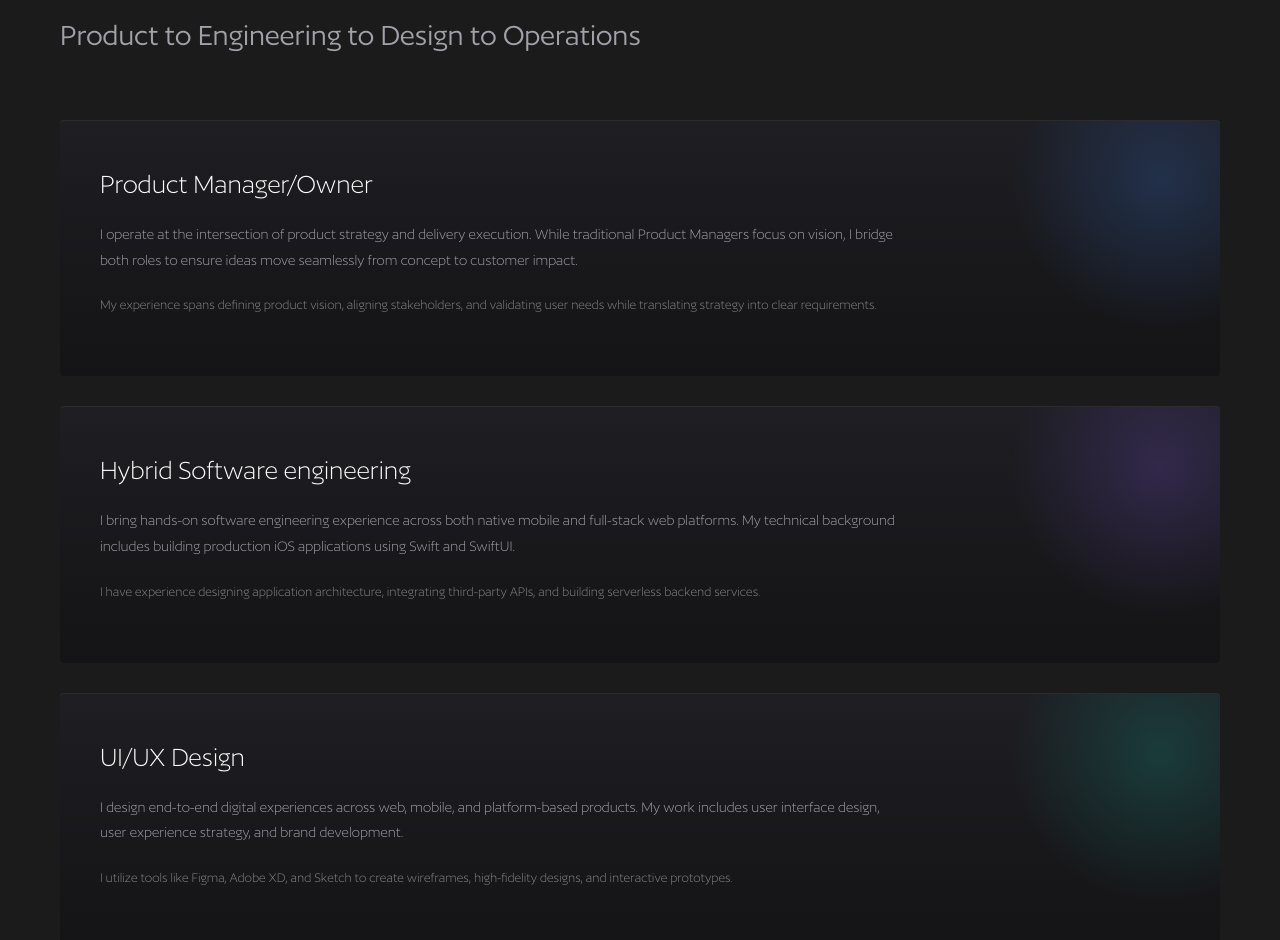
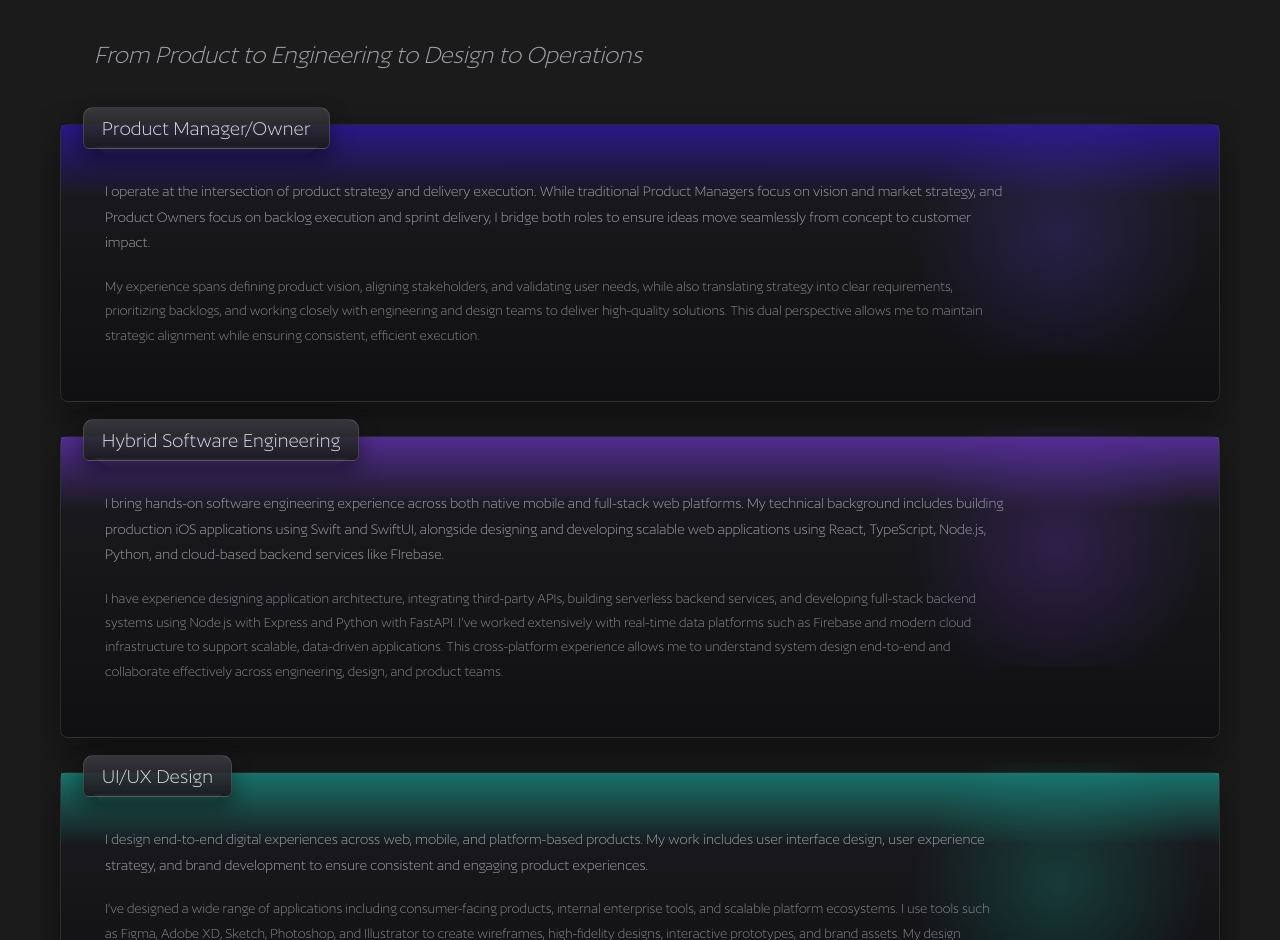
Before and after one commit to joemurphy3515/Portfolio, a React (Vite) app: page / in a window 1280 px wide. Shown: the part 1312-2252 px from the top of the page. Built offline with nearby package versions, Linux system fonts and the light colour scheme.

Commit message:
format changes/class updates

```diff
--- a/src/App.css
+++ b/src/App.css
@@ -129,11 +129,9 @@ body {
   top: 0;
   left: 50%;
   transform: translateX(-50%);
-
   width: 100%;
   max-width: 1200px;
   z-index: 10;
-
   padding: 30px 20px;
 }
 
@@ -158,7 +156,7 @@ body {
   border: 1px solid rgba(255, 255, 255, 0.05);
 }
 
-.nav-pill a {
+.nav-pill-link {
   color: var(--text-secondary);
   text-decoration: none;
   font-size: 0.9rem;
@@ -167,8 +165,8 @@ body {
   transition: all 0.3s ease;
 }
 
-.nav-pill a.active,
-.nav-pill a:hover {
+.nav-pill-link--active,
+.nav-pill-link:hover {
   background-color: rgba(255, 255, 255, 0.15);
   color: white;
 }
@@ -211,47 +209,7 @@ body {
   opacity: 0.5;
 }
 
-.hero-glow {
-  position: absolute;
-  top: 0;
-  left: 0;
-  width: 100%;
-  height: 100%;
-  z-index: -1;
-  pointer-events: none;
-  background: transparent;
-
-  -webkit-mask-image: linear-gradient(to bottom, black 85%, transparent 100%);
-  mask-image: linear-gradient(to bottom, black 85%, transparent 100%);
-}
-
-.hero-glow::before,
-.hero-glow::after {
-  content: "";
-  position: absolute;
-  bottom: -40%;
-  width: 150%;
-  height: 60%;
-  border-radius: 100%;
-
-  filter: blur(300px);
-
-  opacity: 0.6;
-}
-
-.hero-glow::before {
-  left: -25%;
-  background: #2064e1;
-  transform: rotate(-10deg);
-}
-
-.hero-glow::after {
-  right: -25%;
-  background: #20e1a8;
-  transform: rotate(10deg);
-}
-
-.hero h1 {
+.hero-title {
   font-family: var(--font-display);
   font-size: 4rem;
   line-height: 1.1;
@@ -281,11 +239,11 @@ body {
   margin-bottom: 40px;
 }
 
-.section-header.space-between {
+.section-header--space-between {
   justify-content: space-between;
 }
 
-.flex-align {
+.section-header-left {
   display: flex;
   align-items: center;
 }
@@ -297,9 +255,8 @@ body {
   margin-right: 15px;
 }
 
-h2 {
+.section-title {
   font-family: var(--font-body);
-  font-weight: 600;
   font-size: 2rem;
   font-weight: 600;
 }
@@ -334,7 +291,7 @@ h2 {
   color: var(--text-primary);
 }
 
-.work-tab.active {
+.work-tab--active {
   color: var(--accent-blue);
   border-left: 2px solid var(--accent-blue);
   background: linear-gradient(
@@ -344,7 +301,7 @@ h2 {
   );
 }
 
-.work-content h3 {
+.work-role {
   font-family: var(--font-body);
   font-size: 1.5rem;
   margin-bottom: 5px;
@@ -370,114 +327,166 @@ h2 {
   color: var(--text-secondary);
 }
 
-.work-list li {
+.work-list-item {
   margin-bottom: 10px;
 }
 
 .big-outline-text {
   font-family: var(--font-display);
   font-size: 5rem;
-  color: transparent;
-  -webkit-text-stroke: 1px var(--accent-blue);
-  opacity: 0.8;
-  margin-bottom: 10px;
-  letter-spacing: 2px;
+  color: var(--accent-blue);
 }
 
 .section-subtext {
   font-family: var(--font-accent);
-  font-weight: 400;
+  font-weight: 300;
+  font-style: italic;
   color: var(--text-secondary);
-  margin-bottom: 60px;
-  font-size: 2rem;
+  margin: 0;
+  font-size: 1.7rem;
 }
 
-.cards-stack {
-  display: flex;
-  flex-direction: column;
-  gap: 30px;
-}
-
-.feature-card {
-  padding: 40px;
-  border-radius: 4px;
-  background: linear-gradient(
-    180deg,
-    rgba(30, 30, 35, 1) 0%,
-    rgba(20, 20, 22, 1) 100%
-  );
-  border-top: 1px solid rgba(255, 255, 255, 0.1);
+.what-header {
   position: relative;
+  padding: 34px 34px 22px;
   overflow: hidden;
 }
 
-.card-pm::before {
+.folders-stack {
+  display: flex;
+  flex-direction: column;
+  gap: 34px;
+  margin-top: 26px;
+}
+
+.folder-card {
+  position: relative;
+  border-radius: 8px;
+  border: 1px solid rgba(255, 255, 255, 0.1);
+  background: linear-gradient(
+    180deg,
+    rgba(28, 28, 32, 1) 0%,
+    rgba(16, 16, 18, 1) 100%
+  );
+  box-shadow: 0 18px 40px rgba(0, 0, 0, 0.45);
+  overflow: visible;
+}
+
+.folder-card::before {
   content: "";
   position: absolute;
+  left: 0;
+  right: 0;
   top: 0;
-  right: 0;
-  width: 300px;
-  height: 300px;
+  height: 72px;
+  background: var(--folder-accent, rgba(139, 92, 246, 0.8));
+  opacity: 0.55;
+}
+
+.folder-card::after {
+  content: "";
+  position: absolute;
+  top: -10px;
+  right: -10px;
+  width: 340px;
+  height: 240px;
   background: radial-gradient(
     circle,
-    rgba(59, 130, 246, 0.2) 0%,
+    var(--folder-glow, rgba(139, 92, 246, 0.22)) 0%,
     transparent 70%
   );
-  transform: translate(30%, -30%);
+  pointer-events: none;
 }
 
-.card-eng::before {
+.folder-tab {
+  position: absolute;
+  top: -18px;
+  left: 22px;
+  height: 42px;
+  display: inline-flex;
+  align-items: center;
+  padding: 0 18px;
+  border-radius: 10px 10px 6px 6px;
+  border: 1px solid rgba(255, 255, 255, 0.14);
+  background: linear-gradient(
+    180deg,
+    rgba(60, 60, 66, 0.85) 0%,
+    rgba(25, 25, 28, 0.92) 100%
+  );
+  box-shadow: 0 10px 22px rgba(0, 0, 0, 0.45);
+  z-index: 2;
+}
+
+.folder-tab::before {
   content: "";
   position: absolute;
-  top: 0;
-  right: 0;
-  width: 300px;
-  height: 300px;
-  background: radial-gradient(
-    circle,
-    rgba(139, 92, 246, 0.2) 0%,
-    transparent 70%
+  left: 10px;
+  right: 10px;
+  bottom: -10px;
+  height: 12px;
+  border-left: 1px solid rgba(255, 255, 255, 0.1);
+  border-right: 1px solid rgba(255, 255, 255, 0.1);
+  background: linear-gradient(
+    180deg,
+    rgba(255, 255, 255, 0.06) 0%,
+    rgba(255, 255, 255, 0) 100%
   );
-  transform: translate(30%, -30%);
+  opacity: 0.9;
+  clip-path: polygon(0 0, 100% 0, 92% 100%, 8% 100%);
 }
 
-.card-design::before {
-  content: "";
-  position: absolute;
-  top: 0;
-  right: 0;
-  width: 300px;
-  height: 300px;
-  background: radial-gradient(
-    circle,
-    rgba(20, 184, 166, 0.2) 0%,
-    transparent 70%
-  );
-  transform: translate(30%, -30%);
+.folder-tab-text {
+  font-family: var(--font-accent);
+  font-weight: 200;
+  font-size: 1.35rem;
+  letter-spacing: 0.2px;
+  color: rgba(255, 255, 255, 0.86);
 }
 
-.feature-card h3 {
-  font-family: var(--font-accent);
-  font-weight: 200;
-  font-size: 1.8rem;
-  margin-bottom: 15px;
+.folder-body {
   position: relative;
   z-index: 1;
+  padding: 54px 44px 36px;
 }
 
-.feature-card p {
+.folder-body-text {
   font-family: var(--font-accent);
   font-weight: 200;
   color: var(--text-secondary);
-  max-width: 800px;
-  margin-bottom: 20px;
-  position: relative;
-  z-index: 1;
+  max-width: 900px;
+  margin-bottom: 18px;
 }
 
-.feature-card .small-text {
-  font-size: 0.9rem;
-  opacity: 0.8;
+.folder-body-text--small {
+  font-size: 0.95rem;
+  opacity: 0.82;
+}
+
+.folder-pm {
+  --folder-accent: linear-gradient(
+    180deg,
+    rgb(53, 19, 222) 0%,
+    rgba(72, 55, 158, 0) 100%
+  );
+  --folder-glow: rgba(92, 64, 226, 0.22);
+}
+
+.folder-eng {
+  --folder-accent: linear-gradient(
+    180deg,
+    rgba(124, 58, 237, 1) 0%,
+    rgba(124, 58, 237, 0) 100%
+  );
+  --folder-glow: rgba(124, 58, 237, 0.22);
+}
+
+.folder-design {
+  --folder-accent: linear-gradient(
+    180deg,
+    rgba(20, 184, 166, 1) 0%,
+    rgba(20, 184, 166, 0) 100%
+  );
+  --folder-glow: rgba(20, 184, 166, 0.22);
 }
 
 .github-btn {
@@ -524,6 +533,12 @@ h2 {
   margin-bottom: 20px;
 }
 
+.project-title {
+  font-family: var(--font-accent);
+  font-weight: 700;
+  font-size: 1.05rem;
+}
+
 .project-logo-placeholder {
   font-weight: bold;
   font-size: 0.8rem;
@@ -545,7 +560,7 @@ h2 {
   flex-wrap: wrap;
 }
 
-.project-tags span {
+.project-tag {
   font-size: 0.75rem;
   color: var(--accent-blue);
   font-family: monospace;
@@ -558,14 +573,16 @@ h2 {
   margin-top: 50px;
 }
 
-.footer h2 {
+.footer-title {
   font-size: 2.5rem;
   margin-bottom: 15px;
+  font-family: var(--font-body);
 }
 
-.footer p {
+.footer-subtitle {
   color: var(--text-secondary);
   margin-bottom: 30px;
+  font-family: var(--font-body);
 }
 
 .cta-btn {
@@ -586,7 +603,7 @@ h2 {
 }
 
 @media (max-width: 768px) {
-  .hero h1 {
+  .hero-title {
     font-size: 3rem;
   }
 
@@ -610,7 +627,7 @@ h2 {
     border-bottom: 2px solid transparent;
   }
 
-  .work-tab.active {
+  .work-tab--active {
     border-left: none;
     border-bottom: 2px solid var(--accent-blue);
     background: linear-gradient(
@@ -627,4 +644,16 @@ h2 {
   .nav-pill {
     display: none;
   }
+
+  .folder-body {
+    padding: 52px 22px 28px;
+  }
+
+  .folder-tab {
+    left: 14px;
+  }
+
+  .folder-tab-text {
+    font-size: 1.15rem;
+  }
 }
--- a/src/App.tsx
+++ b/src/App.tsx
@@ -1,5 +1,5 @@
 import React, { useState } from "react";
-import { Github, ExternalLink } from "lucide-react";
+import { Github } from "lucide-react";
 import "./App.css";
 
 const App = () => {
@@ -78,23 +78,33 @@ const App = () => {
     { name: "Zeta Script", tags: ["TypeScript", "AWS"] },
   ];
 
+  const activeJob = workHistory[activeWorkIndex];
+
   return (
     <div className="app-container">
       <nav className="navbar">
         <div className="logo">JM</div>
         <div className="nav-pill">
-          <a href="#home" className="active">
+          <a href="#home" className="nav-pill-link nav-pill-link--active">
             Home
           </a>
-          <a href="#about">About</a>
-          <a href="#work">Work</a>
-          <a href="#resume">Resume</a>
-          <a href="#contact">Contact</a>
+          <a href="#about" className="nav-pill-link">
+            About
+          </a>
+          <a href="#work" className="nav-pill-link">
+            Work
+          </a>
+          <a href="#resume" className="nav-pill-link">
+            Resume
+          </a>
+          <a href="#contact" className="nav-pill-link">
+            Contact
+          </a>
         </div>
       </nav>
 
-      <header className="hero">
-        <h1>
+      <header className="hero" id="home">
+        <h1 className="hero-title">
           The
           <br />
           Full-Stack
@@ -108,15 +118,13 @@ const App = () => {
         </p>
       </header>
 
-      <div className="blue-circle"></div>
-      <div className="green-circle"></div>
-
-     {/*<div className="hero-glow"></div>*/}
+      <div className="blue-circle" />
+      <div className="green-circle" />
 
       <section className="section-container" id="work">
         <div className="section-header">
-          <div className="vertical-bar"></div>
-          <h2>Work</h2>
+          <div className="vertical-bar" />
+          <h2 className="section-title">Work</h2>
         </div>
 
         <div className="work-layout">
@@ -124,88 +132,128 @@ const App = () => {
             {workHistory.map((job, index) => (
               <button
                 key={index}
-                className={`work-tab ${activeWorkIndex === index ? "active" : ""}`}
+                className={`work-tab ${activeWorkIndex === index ? "work-tab--active" : ""}`}
                 onClick={() => setActiveWorkIndex(index)}
+                type="button"
               >
                 {job.company}
               </button>
             ))}
           </div>
+
           <div className="work-content">
-            <h3>{workHistory[activeWorkIndex].role}</h3>
-            <span className="work-date">
-              {workHistory[activeWorkIndex].period}
-            </span>
-            <p className="work-desc">
-              {workHistory[activeWorkIndex].description}
-            </p>
+            <h3 className="work-role">{activeJob.role}</h3>
+            <span className="work-date">{activeJob.period}</span>
+            <p className="work-desc">{activeJob.description}</p>
             <ul className="work-list">
-              {workHistory[activeWorkIndex].highlights.map((point, i) => (
-                <li key={i}>{point}</li>
+              {activeJob.highlights.map((point, i) => (
+                <li className="work-list-item" key={i}>
+                  {point}
+                </li>
               ))}
             </ul>
           </div>
         </div>
       </section>
 
-      <section className="section-container">
+      <section className="section-container what-i-do">
+        <div className="what-header">
           <h2 className="big-outline-text">What I Do</h2>
           <p className="section-subtext">
-          Product to Engineering to Design to Operations
-        </p>
-
-        <div className="cards-stack">
-          <div className="feature-card card-pm">
-            <h3>Product Manager/Owner</h3>
-            <p>
-              I operate at the intersection of product strategy and delivery
-              execution. While traditional Product Managers focus on vision, I
-              bridge both roles to ensure ideas move seamlessly from concept to
-              customer impact.
-            </p>
-            <p className="small-text">
-              My experience spans defining product vision, aligning
-              stakeholders, and validating user needs while translating strategy
-              into clear requirements.
+            From Product to Engineering to Design to Operations
           </p>
         </div>
 
-          <div className="feature-card card-eng">
-            <h3>Hybrid Software engineering</h3>
-            <p>
+        <div className="folders-stack">
+          <article className="folder-card folder-pm">
+            <div className="folder-tab">
+              <span className="folder-tab-text">Product Manager/Owner</span>
+            </div>
+
+            <div className="folder-body">
+              <p className="folder-body-text">
+                I operate at the intersection of product strategy and delivery
+                execution. While traditional Product Managers focus on vision
+                and market strategy, and Product Owners focus on backlog
+                execution and sprint delivery, I bridge both roles to ensure
+                ideas move seamlessly from concept to customer impact.
+              </p>
+              <p className="folder-body-text folder-body-text--small">
+                My experience spans defining product vision, aligning
+                stakeholders, and validating user needs, while also translating
+                strategy into clear requirements, prioritizing backlogs, and
+                working closely with engineering and design teams to deliver
+                high-quality solutions. This dual perspective allows me to
+                maintain strategic alignment while ensuring consistent,
+                efficient execution.
+              </p>
+            </div>
+          </article>
+
+          <article className="folder-card folder-eng">
+            <div className="folder-tab">
+              <span className="folder-tab-text">
+                Hybrid Software Engineering
+              </span>
+            </div>
+
+            <div className="folder-body">
+              <p className="folder-body-text">
                 I bring hands-on software engineering experience across both
                 native mobile and full-stack web platforms. My technical
                 background includes building production iOS applications using
-              Swift and SwiftUI.
+                Swift and SwiftUI, alongside designing and developing scalable
+                web applications using React, TypeScript, Node.js, Python, and
+                cloud-based backend services like FIrebase.
               </p>
-            <p className="small-text">
-              I have experience designing application architecture, integrating
-              third-party APIs, and building serverless backend services.
+              <p className="folder-body-text folder-body-text--small">
+                I have experience designing application architecture,
+                integrating third-party APIs, building serverless backend
+                services, and developing full-stack backend systems using
+                Node.js with Express and Python with FastAPI. I’ve worked
+                extensively with real-time data platforms such as Firebase and
+                modern cloud infrastructure to support scalable, data-driven
+                applications. This cross-platform experience allows me to
+                understand system design end-to-end and collaborate effectively
+                across engineering, design, and product teams.
               </p>
             </div>
+          </article>
 
-          <div className="feature-card card-design">
-            <h3>UI/UX Design</h3>
-            <p>
+          <article className="folder-card folder-design">
+            <div className="folder-tab">
+              <span className="folder-tab-text">UI/UX Design</span>
+            </div>
+
+            <div className="folder-body">
+              <p className="folder-body-text">
                 I design end-to-end digital experiences across web, mobile, and
                 platform-based products. My work includes user interface design,
-              user experience strategy, and brand development.
+                user experience strategy, and brand development to ensure
+                consistent and engaging product experiences.
               </p>
-            <p className="small-text">
-              I utilize tools like Figma, Adobe XD, and Sketch to create
-              wireframes, high-fidelity designs, and interactive prototypes.
+              <p className="folder-body-text folder-body-text--small">
+                I’ve designed a wide range of applications including
+                consumer-facing products, internal enterprise tools, and
+                scalable platform ecosystems. I use tools such as Figma, Adobe
+                XD, Sketch, Photoshop, and Illustrator to create wireframes,
+                high-fidelity designs, interactive prototypes, and brand assets.
+                My design process blends user research, usability principles,
+                and product strategy to deliver intuitive, high-impact
+                experiences.
               </p>
             </div>
+          </article>
         </div>
       </section>
 
       <section className="section-container">
-        <div className="section-header space-between">
-          <div className="flex-align">
-            <div className="vertical-bar"></div>
-            <h2>Venture Projects</h2>
+        <div className="section-header section-header--space-between">
+          <div className="section-header-left">
+            <div className="vertical-bar" />
+            <h2 className="section-title">Venture Projects</h2>
           </div>
-          <button className="github-btn">
+          <button className="github-btn" type="button">
             <Github size={18} /> Github
           </button>
         </div>
@@ -214,7 +262,7 @@ const App = () => {
           {projects.map((project, index) => (
             <div className="project-card" key={index}>
               <div className="project-header">
-                <h4>{project.name}</h4>
+                <h4 className="project-title">{project.name}</h4>
                 <div className="project-logo-placeholder">Logo</div>
               </div>
               <p className="project-desc">
@@ -223,7 +271,9 @@ const App = () => {
               </p>
               <div className="project-tags">
                 {project.tags.map((tag) => (
-                  <span key={tag}>{tag}</span>
+                  <span className="project-tag" key={tag}>
+                    {tag}
+                  </span>
                 ))}
               </div>
             </div>
@@ -231,12 +281,14 @@ const App = () => {
         </div>
       </section>
 
-      <footer className="footer">
-        <h2>Connect With Me</h2>
-        <p>
+      <footer className="footer" id="contact">
+        <h2 className="footer-title">Connect With Me</h2>
+        <p className="footer-subtitle">
           Open to consulting, full-time positions, advisory roles, and coffee.
         </p>
-        <button className="cta-btn">Get In Touch</button>
+        <button className="cta-btn" type="button">
+          Get In Touch
+        </button>
       </footer>
     </div>
   );
```
Lines whose indentation alone changed are shown as unchanged.
